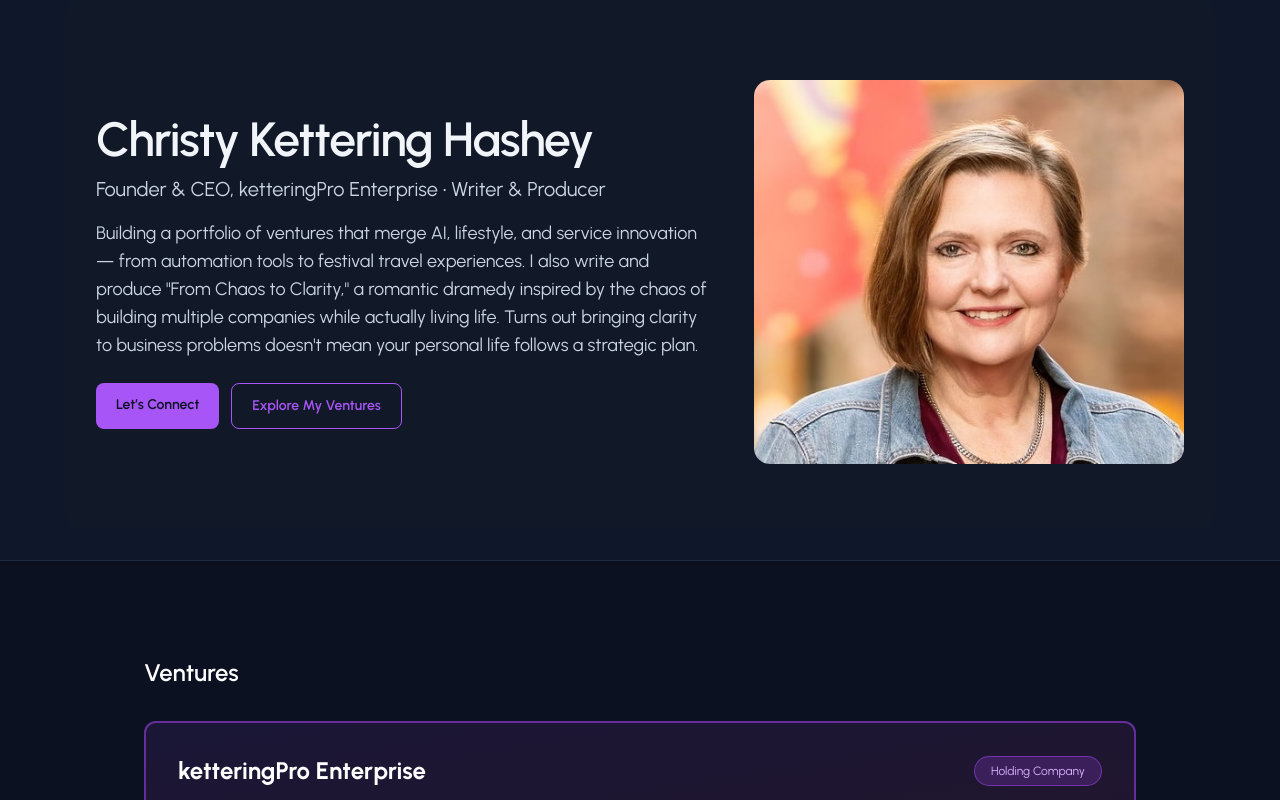
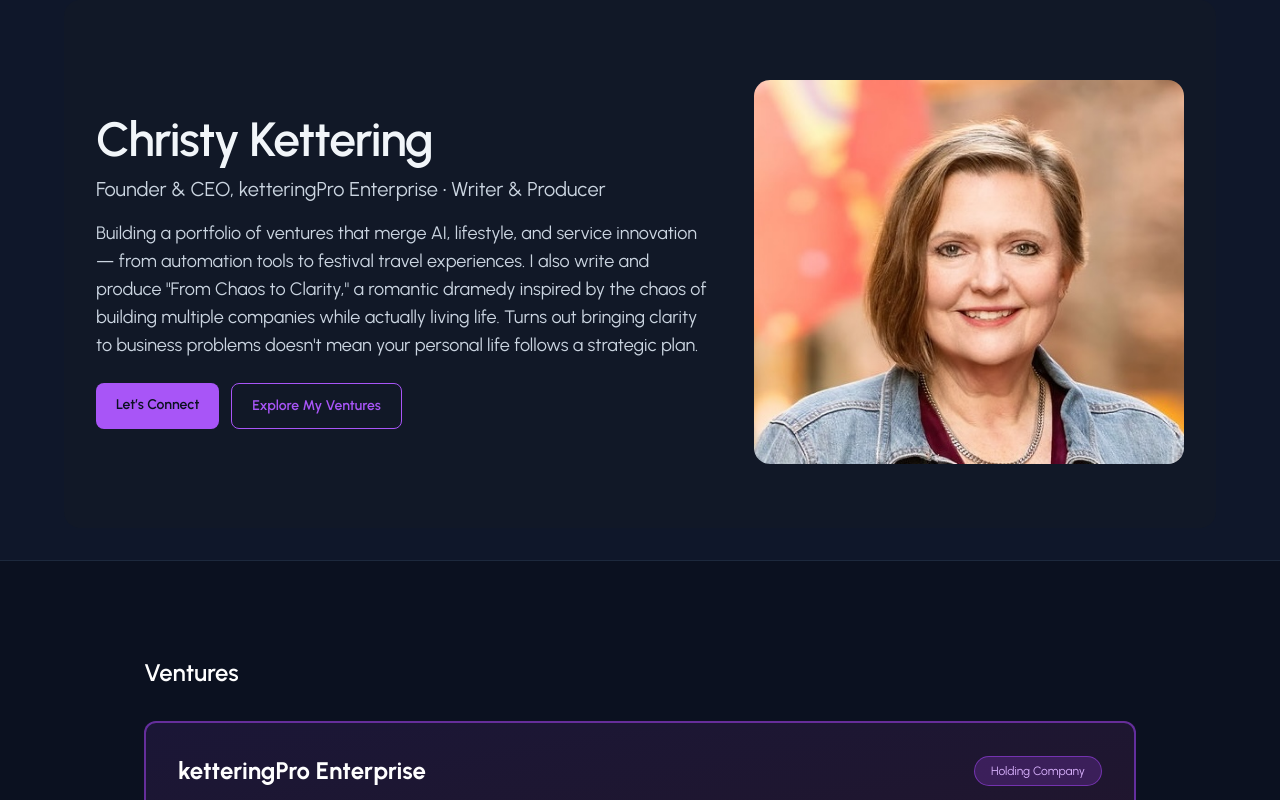
Before and after one commit to KetteringPro/christy-site, a Next.js app: page / in a window 1280 px wide. Shown: the top 800 px of the page. Built offline with nearby package versions, Linux system fonts and the light colour scheme.

Commit message:
Removed Hashey

```diff
--- a/app/contact/page.tsx
+++ b/app/contact/page.tsx
@@ -1,9 +1,9 @@
 import Link from "next/link";
 
 export const metadata = {
-  title: "Contact | Christy Kettering Hashey",
+  title: "Contact | Christy Kettering ",
   description:
-    "Get in touch with Christy Kettering Hashey — AI strategist, founder, and digital transformation consultant.",
+    "Get in touch with Christy Kettering  — AI strategist, founder, and digital transformation consultant.",
 };
 
 export default function ContactPage() {
--- a/app/layout.tsx
+++ b/app/layout.tsx
@@ -16,17 +16,17 @@
     apple: "/favicon.png",
   },
   openGraph: {
-    title: "Christy Kettering Hashey | AI Strategist & Founder",
+    title: "Christy Kettering  | AI Strategist & Founder",
     description:
       "Founder of ketteringPro Enterprise (KPE) — AI, automation, and digital transformation strategy for businesses and creative professionals.",
     url: "https://christy.ketteringpro.com",
-    siteName: "Christy Kettering Hashey",
+    siteName: "Christy Kettering ",
     images: [
       {
         url: "/favicon.png",
         width: 512,
         height: 512,
-        alt: "Christy Kettering Hashey",
+        alt: "Christy Kettering ",
       },
     ],
     locale: "en_US",
@@ -34,7 +34,7 @@
   },
   twitter: {
     card: "summary_large_image",
-    title: "Christy Kettering Hashey | AI Strategist & Founder",
+    title: "Christy Kettering  | AI Strategist & Founder",
     description:
       "Founder of ketteringPro Enterprise (KPE) — AI, automation, and digital transformation strategy for businesses and creative professionals.",
     images: ["/favicon.png"],
--- a/app/page.tsx
+++ b/app/page.tsx
@@ -1,20 +1,20 @@
 export const metadata = {
   metadataBase: new URL("https://christy.ketteringpro.com"),
-  title: "Christy Kettering Hashey | Founder & Writer",
+  title: "Christy Kettering  | Founder & Writer",
   description:
     "Building a portfolio of AI-enabled ventures through ketteringPro Enterprise. Writer and producer of 'From Chaos to Clarity' — a romantic dramedy about entrepreneurship and life intertwined.",
   openGraph: {
-    title: "Christy Kettering Hashey | Founder & Writer",
+    title: "Christy Kettering  | Founder & Writer",
     description:
       "Building a portfolio of AI-enabled ventures. Writer and producer of 'From Chaos to Clarity' — a romantic dramedy about entrepreneurship and life intertwined.",
     url: "https://christy.ketteringpro.com",
-    siteName: "Christy Kettering Hashey",
+    siteName: "Christy Kettering ",
     images: [
       {
         url: "/images/social-preview.jpg",
         width: 1200,
         height: 630,
-        alt: "Christy Kettering Hashey - Portfolio Preview",
+        alt: "Christy Kettering  - Portfolio Preview",
       },
     ],
     locale: "en_US",
@@ -22,7 +22,7 @@
   },
   twitter: {
     card: "summary_large_image",
-    title: "Christy Kettering Hashey | Founder & Writer",
+    title: "Christy Kettering  | Founder & Writer",
     description:
       "Building a portfolio of AI-enabled ventures. Writer and producer of 'From Chaos to Clarity' — a romantic dramedy about entrepreneurship and life intertwined.",
     images: ["/images/social-preview.jpg"],
@@ -175,7 +175,7 @@
           <div className="grid md:grid-cols-12 gap-10 items-center">
             <div className="md:col-span-7">
               <h1 className="text-4xl md:text-5xl font-semibold tracking-tight text-[#F1F5F9]">
-                Christy Kettering Hashey
+                Christy Kettering
               </h1>
               <p className="mt-3 text-lg md:text-xl text-[#CBD5E1]">
                 Founder & CEO, ketteringPro Enterprise • Writer & Producer
@@ -202,7 +202,7 @@
             <div className="md:col-span-5">
                 <Image
                   src="/images/christy.jpg"
-                  alt="Christy Kettering Hashey portrait"
+                  alt="Christy Kettering  portrait"
                   width={500}
                   height={400}
                   className="rounded-2xl object-cover glow-portrait"
```
Also changed, not shown: 2 other files (tests, documents, lock files or other folders).
